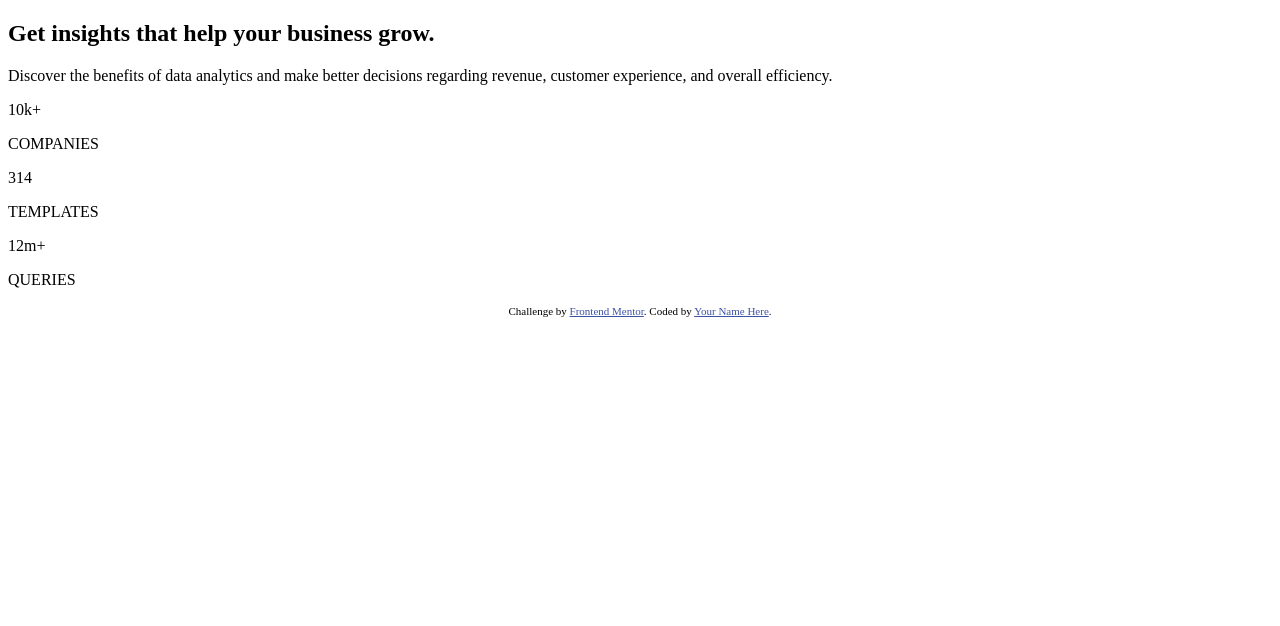
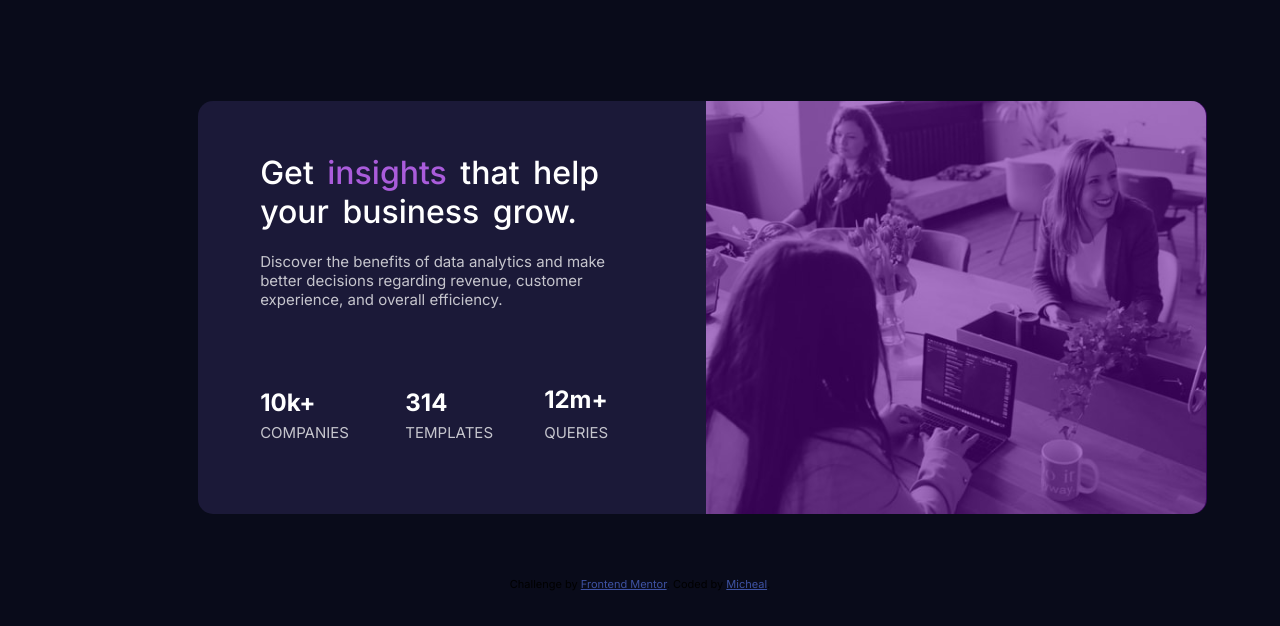
Before and after one commit to alphastand27/Stats-preview-card-component, a plain HTML site: page index.html in a window 1280 px wide. Drawn offline with Linux system fonts and the light colour scheme.

Commit message:
first commit

```diff
--- a/index.html
+++ b/index.html
@@ -5,28 +5,41 @@
   <meta name="viewport" content="width=device-width, initial-scale=1.0"> <!-- displays site properly based on user's device -->
   <link rel="icon" type="image/png" sizes="32x32" href="./images/favicon-32x32.png">
   <link rel="stylesheet" href="styles.css">
+  <link rel="preconnect" href="https://fonts.googleapis.com">
+  <link rel="preconnect" href="https://fonts.gstatic.com" crossorigin>
+  <link href="https://fonts.googleapis.com/css2?family=Inter:ital,opsz,wght@0,14..32,100..900;1,14..32,100..900&display=swap" rel="stylesheet">
+  <link href="https://fonts.googleapis.com/css2?family=Lexend+Deca:wght@100..900&display=swap" rel="stylesheet">
   <title>Stats preview card component</title>
 </head>
 <body>
   <main id="card">
     <section id="card-img">
+      <div id="cover"></div>
+      <img src="images/image-header-mobile.jpg" alt="three ladies in an open office" id="mobile-img">
+      <img src="images/image-header-desktop.jpg" alt="three ladies in an open office" id="desktop-img">
     </section>
     <section id="card-details">
-      <h1>Get <span id="word-color">insights</span> that help your business grow.</h1>
-      <p>Discover the benefits of data analytics and make better decisions regarding revenue, customer
+      <h1>Get <span>insights</span> that help your business grow.</h1>
+      <p id="description">Discover the benefits of data analytics and make better decisions regarding revenue, customer
         experience, and overall efficiency.
       </p>
-      <p class="bold">10k+</p>
-      <p>COMPANIES</p>
-      <p class="bold">314</p>
-      <p>TEMPLATES</p>
-      <p class="bold">12m+</p>
-      <p>QUERIES</p>
+      <div class="stat" id="company">
+        <p class="bold">10k+</p>
+        <p >COMPANIES</p>
+      </div>
+      <div class="stat" id="templates">
+        <p class="bold">314</p>
+        <p>TEMPLATES</p>
+      </div>
+      <div class="stat" id="queries">
+        <p class="bold">12m+</p>
+        <p>QUERIES</p>
+      </div>
     </section>
   </main>
   <footer class="attribution">
     Challenge by <a href="https://www.frontendmentor.io?ref=challenge" target="_blank">Frontend Mentor</a>.
-    Coded by <a href="#">Your Name Here</a>.
+    Coded by <a href="https://www.frontendmentor.io/profile/alphastand27" target="_blank">Micheal</a>.
   </footer>
 </body>
 </html>
--- a/styles.css
+++ b/styles.css
@@ -1,3 +1,152 @@
+/* Mobile first approach */
 
-.attribution { font-size: 11px; text-align: center; }
-.attribution a { color: hsl(228, 45%, 44%); }
+:root {
+    --Very-dark-blue: hsl(233, 47%, 7%);
+    --Dark-desaturated-blue: hsl(244, 38%, 16%);
+    --Soft-violet: hsl(277, 64%, 61%);
+    --White: hsl(0, 0%, 100%);
+    --Slightly-transparent-white: hsla(0, 0%, 100%, 0.75);
+}
+
+body {
+    background-color: var(--Very-dark-blue);
+    font-size: 15px;
+    font-family: "Inter", "Lexend Deca";
+}
+
+#card {
+    max-width: 375px;
+    background-color: var(--Dark-desaturated-blue);
+    margin: 10% auto 5% auto;
+    border-radius: 12px;
+    padding-bottom: 1%;
+}
+
+/* cover for the color overlay of the image */
+#cover {
+    position: absolute;
+    background: var(--Soft-violet);
+    width: 375px;
+    height: 44.1%;
+    z-index: 1;
+    opacity: 69%;
+    background: rgba(98, 2, 153, 0.774);
+    border-radius: 15px 15px 0 0;
+}
+
+#mobile-img {
+    position: relative;
+    max-width: 100%;
+    border-radius: 15px 15px 0 0;
+}
+
+#desktop-img {
+    display: none;
+}
+
+h1 {
+    font-weight: 500;
+    text-align: center;
+    color: var(--White);
+    margin: 8% 10% 2% 10%;
+    font-size: xx-large;
+}
+
+h1 span {
+    color: var(--Soft-violet);
+}
+
+p {
+    text-align: center;
+    color: var(--Slightly-transparent-white);
+}
+
+#description {
+    margin: 0% 15% 7% 15%;
+    font-weight: 400;
+}
+
+.bold {
+    font-weight: 700;
+    font-size: x-large;
+    margin-bottom: -4%;
+    color: var(--White);
+}
+
+.attribution {
+    font-size: 11px;
+    text-align: center;
+}
+
+.attribution a {
+    color: hsl(228, 45%, 44%);
+}
+
+@media only screen and (min-width: 600px) {
+    #card {
+        display: flex;
+        flex-direction: row-reverse;
+        max-width:950px;
+        max-height: 400px;
+        margin: 8% 10% 5% 15%;
+        border-radius: 15px;
+    }
+
+    #card-img {
+        max-width: 45%;
+        max-height: 100%;
+    }
+
+    #cover {
+        width: 500.5px;
+        height: 412.9px;
+        margin-left: -1%;
+        border-radius: 0 15px 15px 0;
+    }
+
+    #mobile-img {
+        display: none;
+    }
+
+    #desktop-img {
+        display: block;
+        max-width:499.5px;
+        margin-left: -3%;
+        border-radius: 0 15px 15px 0;
+    }
+
+    h1 {
+        text-align: start;
+        margin: 10% 15% 4% 12%;
+        word-spacing: 5px;
+    }
+
+    p {
+        text-align: start;
+    }
+
+    #description {
+        margin: 0% 18% 7% 12%;
+    }
+
+    .stat {
+        display: inline-block;
+        margin-top: 3%;
+    }
+
+    #company {
+        margin-left: 12%;
+    }
+
+    #templates {
+        margin-left: 10%;
+    }
+
+    #queries {
+        margin-left: 9%;
+    }
+
+    .bold {
+        margin-bottom: -10%;
+    }
+}
```
Also changed, not shown: images/Screenshot from 2024-09-04 04-31-04.png (added), 1 other file.
